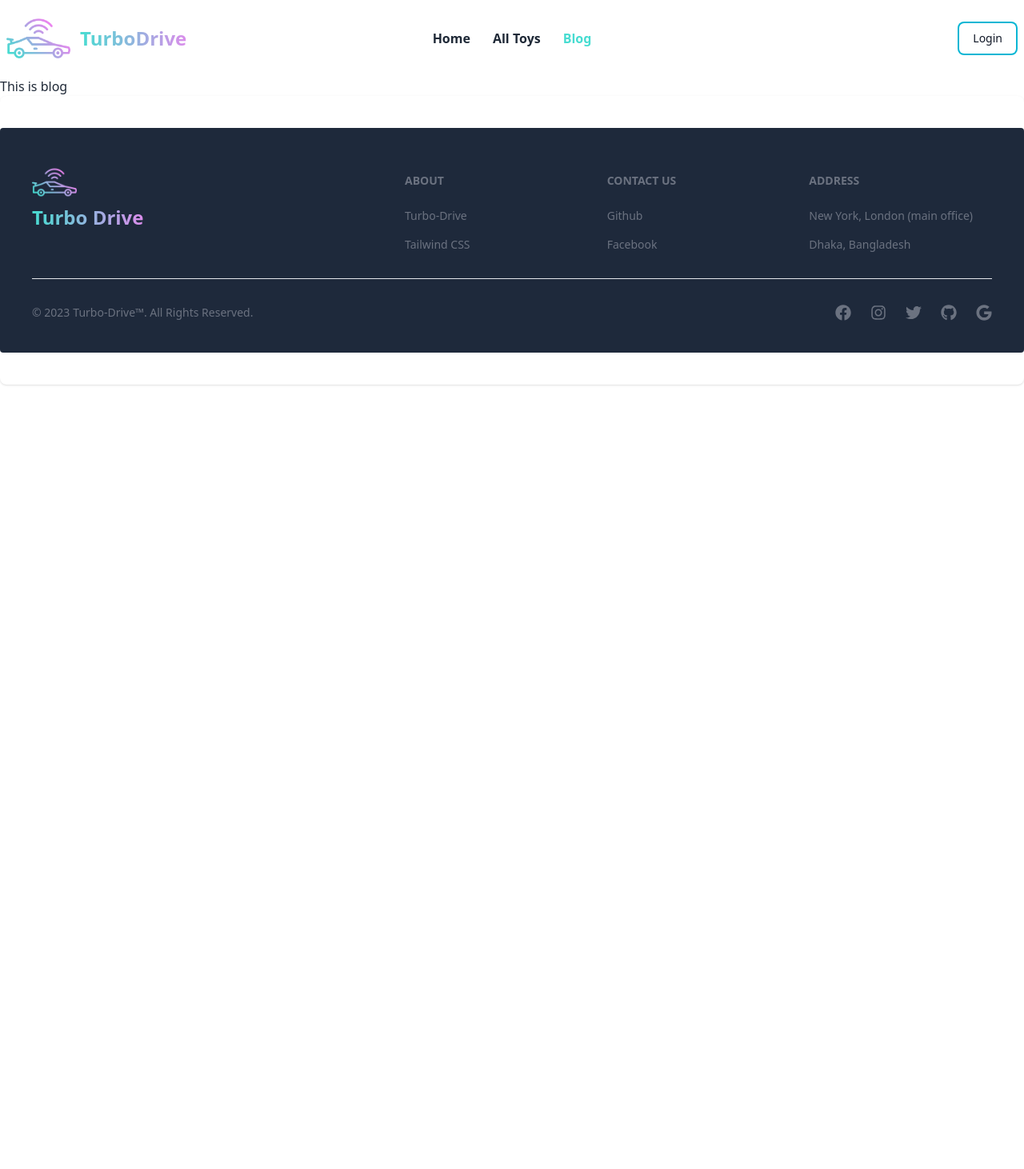
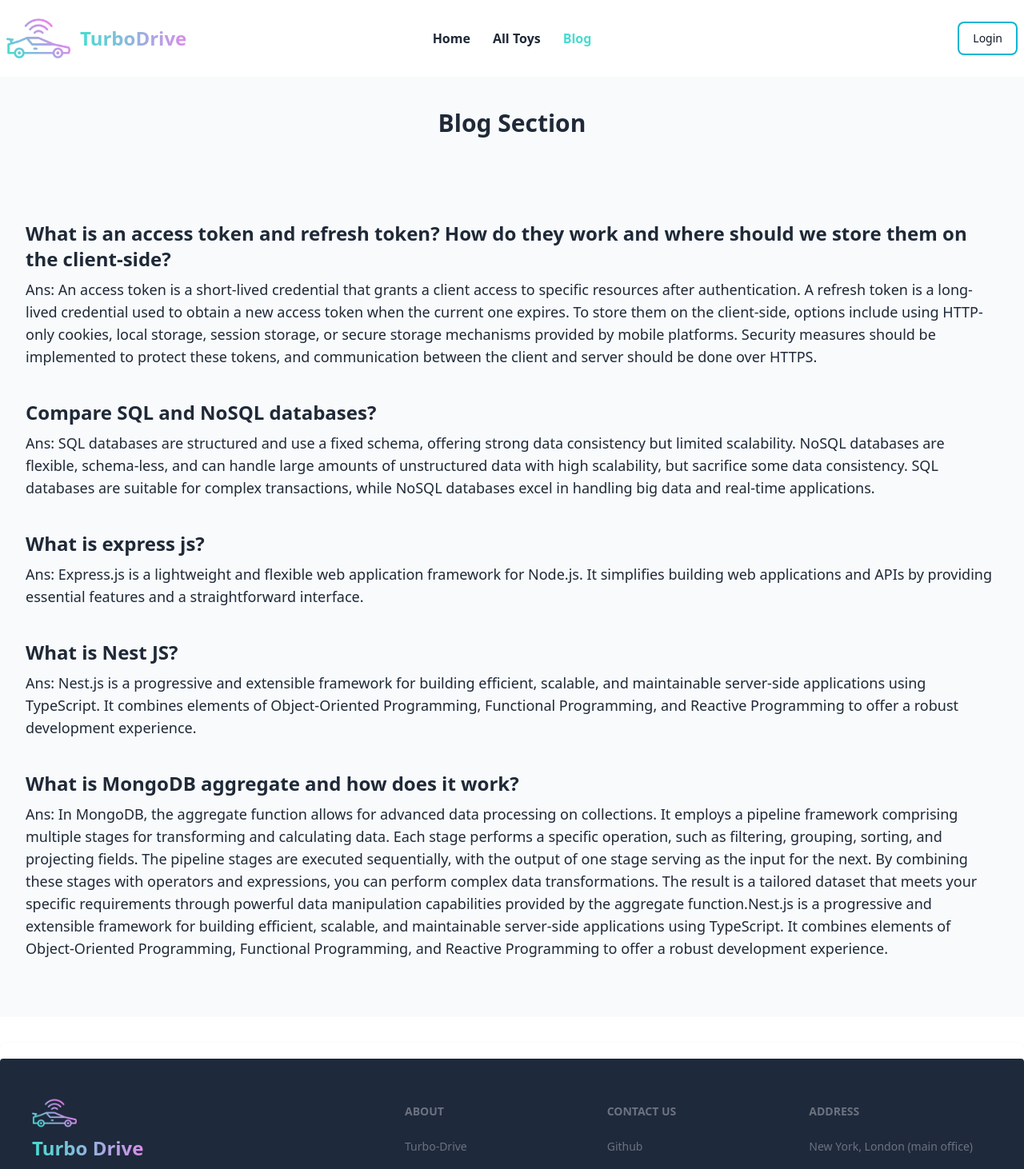
Before and after one commit to Hasnathasan/Turbo-Drive-Client-Side, a React (Vite) app: page /blog in a window 1280 px wide. Shown: the top 1462 px of the page at 80% size. Before the commit the page ends 800 px from the top, so only its background shows below. Built offline with nearby package versions, Linux system fonts and the light colour scheme; no server answers.

Commit message:
Private route setup to mytoys, addtoys, details page

```diff
--- a/src/Pages/Blog/Blog.jsx
+++ b/src/Pages/Blog/Blog.jsx
@@ -1,13 +1,79 @@
-import React from 'react';
-import useTitle from '../../CustomHooks/useTitle';
+import React from "react";
+import useTitle from "../../CustomHooks/useTitle";
 
 const Blog = () => {
-    useTitle("Turbo-Blog")
-    return (
-        <div>
-            <h1>This is blog</h1>
-        </div>
-    );
+  useTitle("Turbo-Blog");
+  return (
+    <div className="bg-slate-50 container mx-auto">
+      <div className="py-10">
+        <h2 className="text-3xl text-center font-bold">Blog Section</h2>
+      </div>
+      <div className="my-8 p-4 sm:p-8 rounded">
+        <h2 className="text-2xl font-bold mb-2">
+          What is an access token and refresh token? How do they work and where
+          should we store them on the client-side?
+        </h2>
+        <p className="text-lg font-medium mb-10">
+          Ans: An access token is a short-lived credential that grants a client
+          access to specific resources after authentication. A refresh token is
+          a long-lived credential used to obtain a new access token when the
+          current one expires. To store them on the client-side, options include
+          using HTTP-only cookies, local storage, session storage, or secure
+          storage mechanisms provided by mobile platforms. Security measures
+          should be implemented to protect these tokens, and communication
+          between the client and server should be done over HTTPS.
+        </p>
+
+        <h2 className="text-2xl font-bold mb-2">
+          Compare SQL and NoSQL databases?
+        </h2>
+        <p className="text-lg font-medium mb-10">
+          Ans: SQL databases are structured and use a fixed schema, offering
+          strong data consistency but limited scalability. NoSQL databases are
+          flexible, schema-less, and can handle large amounts of unstructured
+          data with high scalability, but sacrifice some data consistency. SQL
+          databases are suitable for complex transactions, while NoSQL databases
+          excel in handling big data and real-time applications.
+        </p>
+
+        <h2 className="text-2xl font-bold mb-2">What is express js?</h2>
+        <p className="text-lg font-medium mb-10">
+          Ans: Express.js is a lightweight and flexible web application
+          framework for Node.js. It simplifies building web applications and
+          APIs by providing essential features and a straightforward interface.
+        </p>
+
+        <h2 className="text-2xl font-bold mb-2">What is Nest JS?</h2>
+        <p className="text-lg font-medium mb-10">
+          Ans: Nest.js is a progressive and extensible framework for building
+          efficient, scalable, and maintainable server-side applications using
+          TypeScript. It combines elements of Object-Oriented Programming,
+          Functional Programming, and Reactive Programming to offer a robust
+          development experience.
+        </p>
+        <h2 className="text-2xl font-bold mb-2">
+          What is MongoDB aggregate and how does it work?
+        </h2>
+        <p className="text-lg font-medium mb-10">
+          Ans: In MongoDB, the aggregate function allows for advanced data
+          processing on collections. It employs a pipeline framework comprising
+          multiple stages for transforming and calculating data. Each stage
+          performs a specific operation, such as filtering, grouping, sorting,
+          and projecting fields. The pipeline stages are executed sequentially,
+          with the output of one stage serving as the input for the next. By
+          combining these stages with operators and expressions, you can perform
+          complex data transformations. The result is a tailored dataset that
+          meets your specific requirements through powerful data manipulation
+          capabilities provided by the aggregate function.Nest.js is a
+          progressive and extensible framework for building efficient, scalable,
+          and maintainable server-side applications using TypeScript. It
+          combines elements of Object-Oriented Programming, Functional
+          Programming, and Reactive Programming to offer a robust development
+          experience.
+        </p>
+      </div>
+    </div>
+  );
 };
 
 export default Blog;
--- a/src/Pages/LoginPage/Login.jsx
+++ b/src/Pages/LoginPage/Login.jsx
@@ -7,7 +7,7 @@ import useTitle from "../../CustomHooks/useTitle";
 
 const Login = () => {
   useTitle("Turbo-Login")
-    const [error, setError] = useState()
+    const [error, setError] = useState("")
     const {signIn, googleSignIn} = useContext(AuthContext);
     const location = useLocation();
     const navigate = useNavigate()
@@ -26,7 +26,6 @@ const Login = () => {
                     'Click Ok',
                     'success'
                   )
-                form.reset()
                 navigate(from, {replace: true})
             })
             .catch(error => setError(error.message))
@@ -35,11 +34,11 @@ const Login = () => {
     const handleGoogleSignIn = () => {
         googleSignIn()
             .then(() => {
-                Swal.fire(
-                    'Login Successfull',
-                    'Click Ok',
-                    'success'
-                  )
+              Swal.fire(
+                'Login Successfull',
+                'Click Ok',
+                'success'
+                )
                   navigate(from, {replace: true})
             })
             .catch(error => setError(error.message))
@@ -61,7 +60,6 @@ const Login = () => {
             </h1>
 
             <form onSubmit={handleLogin} className="space-y-4 md:space-y-6" action="#">
-              <h3 className="text-base text-green-500"></h3>
               <h3 className="text-base text-red-600">{error}</h3>
               <div>
                 <label
--- a/src/Pages/Shared/Footer.jsx/FooterSection.jsx
+++ b/src/Pages/Shared/Footer.jsx/FooterSection.jsx
@@ -12,7 +12,7 @@ import {
 const FooterSection = () => {
   return (
       <Footer>
-        <div className="w-full h-full p-10 bg-slate-800 rounded-none sm:rounded my-0 md:my-10">
+        <div className="w-full h-full p-10 bg-slate-800 rounded-none sm:rounded my-0 md:my-5">
           <div className="grid w-full justify-between sm:flex sm:justify-between md:flex md:grid-cols-1">
             <div>
               <img className="w-14" src={logo} alt="" />
--- a/src/routes/router.jsx
+++ b/src/routes/router.jsx
@@ -39,7 +39,7 @@ import PrivateRoute from '../Pages/PrivateRoute/PrivateRoute';
         },
         {
           path: '/details/:id',
-          element: <Details></Details>,
+          element: <PrivateRoute><Details></Details></PrivateRoute>,
           loader: ({params}) => fetch(`https://toy-marketplace-server-henna.vercel.app/toys/${params.id}`)
         },
         {
@@ -54,7 +54,7 @@ import PrivateRoute from '../Pages/PrivateRoute/PrivateRoute';
         },
         {
           path: '/addtoy',
-          element: <AddToy></AddToy>
+          element: <PrivateRoute><AddToy></AddToy></PrivateRoute>
         },
         {
           path: '/blog',
```
